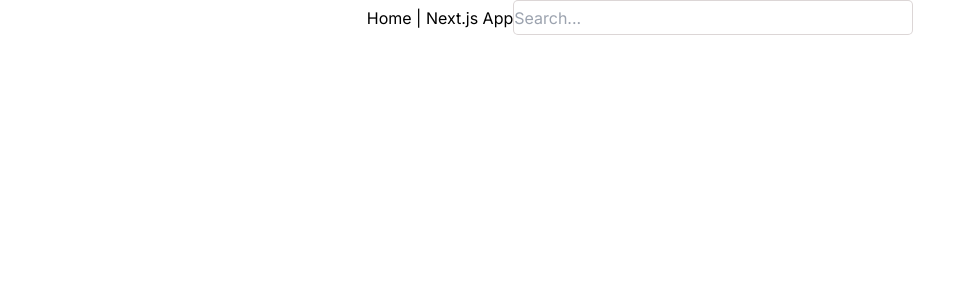
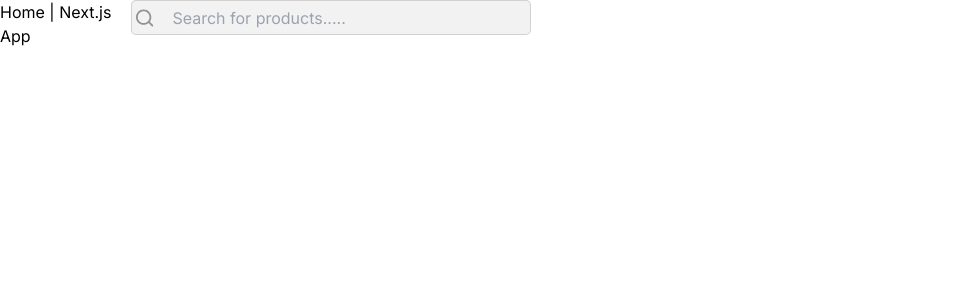
Before and after one commit to knightmate/Dukaan2.0, a Next.js app: page / in a window 1280 px wide. Shown: the top 300 px of the page, without its empty margins (0-975 px from the left). Built offline with nearby package versions, Linux system fonts and the light colour scheme.

Commit message:
svg added for search

```diff
--- a/src/app/layout.tsx
+++ b/src/app/layout.tsx
@@ -18,7 +18,7 @@ export default function RootLayout({
   return (
     <html lang="en">
 
-      <body className={inter.className}>{children}</body>
+      <body id='root_body' className={inter.className}>{children}</body>
 
 
 
--- a/src/components/SearchBar/SearchBar.tsx
+++ b/src/components/SearchBar/SearchBar.tsx
@@ -1,7 +1,4 @@
 'use client'
-
-
-
 import React, { useState, ChangeEvent, useEffect } from 'react';
 import styles from './styles.module.css';
 import SearchSuggestions from './SearchSuggestions';
@@ -15,8 +12,6 @@ const SearchBar: React.FC<SearchBarProps> = ({ }) => {
     const [query, setQuery] = useState<string>('');
     const [suggestion, setSuggestion] = useState<string[]>([]);
     const [showSuggestionBox, setShowSuggestionBox] = useState(false);
-
-
 
     useEffect(() => {
 
@@ -45,6 +40,14 @@ const SearchBar: React.FC<SearchBarProps> = ({ }) => {
         }
 
     }, [])
+
+
+    /**handle on focus input */
+
+    const handleInputOnFocus=()=>{
+        setShowSuggestionBox(true);
+
+     }
 
     const handleChange = (event: ChangeEvent<HTMLInputElement>) => {
 
@@ -82,30 +85,36 @@ const SearchBar: React.FC<SearchBarProps> = ({ }) => {
 
 
     return (
-        <div className={styles["searchInputContainer"]}>
-            <form style={{ height: '100%', width: '100%' }} >
+        <form style={{ height: '100%', width: '100%' }}>
+        <div className={styles.searchInputContainer} style={{position:'relative'}}>
+        <div className={styles.searchInput} style={{backgroundColor: showSuggestionBox ? 'white' : ''}}>
+        <div className={styles.searchIcon} style={{left:0,marginLeft:5}}>
+        <svg
+          xmlns="http://www.w3.org/2000/svg"
+          width="18"
+          height="18"
+          viewBox="0 0 21 21"
+        >
+          <path
+            fill="rgb(0 0 0 / 40%)"
+            d="M8.925 16.364c-3.763 0-6.825-3.069-6.825-6.842C2.1 5.75 5.162 2.68 8.925 2.68c3.763 0 6.825 3.07 6.825 6.842 0 3.773-3.062 6.842-6.825 6.842m7.191-1.565c1.085-1.482 1.734-3.302 1.734-5.277 0-4.933-4.004-8.947-8.925-8.947C4.004.575 0 4.589 0 9.522c0 4.934 4.004 8.948 8.925 8.948 2.196 0 4.206-.803 5.761-2.128l3.693 3.702c.205.206.474.309.743.309.268 0 .537-.103.742-.309.41-.411.41-1.076 0-1.488L16.116 14.8z"
+          ></path>
+        </svg>
+          </div>
            <input
             id='id_search-id'
-                    className={styles['searchInput']}
              type="text"
             value={query}
-                    onFocus={() => setShowSuggestionBox(true)}
+            onFocus={handleInputOnFocus}
             onChange={handleChange}
-                    placeholder="Search..."
+            placeholder="Search for products....."
+            style={{ backgroundColor:'transparent',marginLeft:'40px' }}
           />
 
+        </div>
+        </div>
       </form>
-            {showSuggestionBox  && suggestion.length ?
-                <SearchSuggestions>
-                    {
-                        suggestion.map((item) => {
-                            return <h2>{item}</h2>
-                        })
-                    }
-                </SearchSuggestions>:<></>
 
-                }
-        </div>
     );
 };
 
--- a/src/components/SearchBar/styles.module.css
+++ b/src/components/SearchBar/styles.module.css
@@ -4,6 +4,8 @@
     width: 100%;
     min-width: 50px;
     max-width: 400px;
+   display: flex;
+   flex-direction: row;
  }
 
  .searchInput {
@@ -14,7 +16,7 @@
     width: 100%;
     height:100%;
     border: 1px solid rgb(185 173 173 / 50%);
-
+    background-color:#f2f2f2;
 }
 
  .searchInput:focus {
@@ -28,4 +30,18 @@
     outline: transparent solid 2px;
     outline-offset: 2px;
     margin-top: 2px;
+
    }
+
+   .lighterBackground{
+    background-color:rgb(0 0 0 / 40%);
+   }
+
+
+   .searchIcon {
+      position: absolute;
+      top: 50%;
+      right: 10px; /* Adjust as needed */
+      transform: translateY(-50%);
+      cursor: pointer; /* Add a pointer cursor for better UX */
+    }
```
Also changed, not shown: src/app/globals.css (line endings or trailing spaces). Lines whose indentation alone changed are shown as unchanged.
